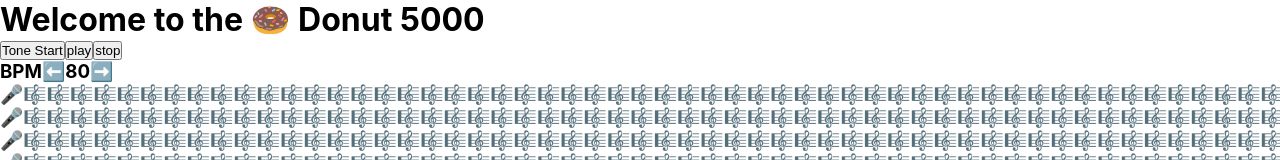
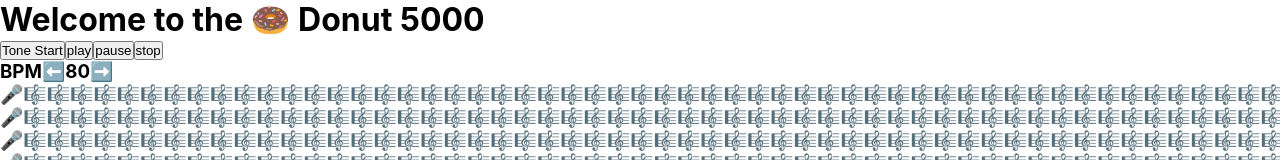
Before and after one commit to randykeller11/donut4000, a React (Create React App) app: page / in a window 1280 px wide. Shown: the top 160 px of the page. Built offline with nearby package versions, Linux system fonts and the light colour scheme; no server answers.

Commit message:
added space bar functionality

```diff
--- a/src/Donut.jsx
+++ b/src/Donut.jsx
@@ -11,7 +11,7 @@ import { initialState, sequencerReducer } from "./reducers/sequencerReducer";
 function Donut() {
   const [players, loading] = useLoadPlayers();
   const [targetPlayer, setTargetPlayer] = useState(0);
-  const [keyPressedDown, keyPressedUp, setKeyPressedUp] = useKeyPress("a");
+  const [keyPressedDown, keyPressedUp, setKeyPressedUp] = useKeyPress(" ");
   const [currentBeat, setCurrentBeat] = useState("0:0:0");
   const [displayTime, setDisplayTime] = useState("0:0:0");
   const [bpm, setBpm] = useState(80);
@@ -39,7 +39,7 @@ function Donut() {
     Tone.Transport.setLoopPoints(0, "4m");
     Tone.Transport.loop = true;
     Tone.Transport.bpm.value = 80;
-    Tone.Transport.swing = 0.5;
+    Tone.Transport.swing = 0.3;
     Tone.Transport.swingSubdivision = "16n";
   }, []);
 
@@ -54,6 +54,16 @@ function Donut() {
       }
     });
   }, [currentBeat]);
+
+  useEffect(() => {
+    if (keyPressedDown) {
+      if (Tone.Transport.state === "started") {
+        Tone.Transport.stop();
+      } else {
+        Tone.Transport.start();
+      }
+    }
+  }, [keyPressedDown]);
 
   return (
     <div>
--- a/src/SequencerTransport.jsx
+++ b/src/SequencerTransport.jsx
@@ -17,6 +17,13 @@ function SequencerTransport({ bpm, setBpm }) {
         }}
       >
         play
+      </button>
+      <button
+        onClick={() => {
+          Tone.Transport.pause();
+        }}
+      >
+        pause
       </button>
       <button
         onClick={() => {
```
